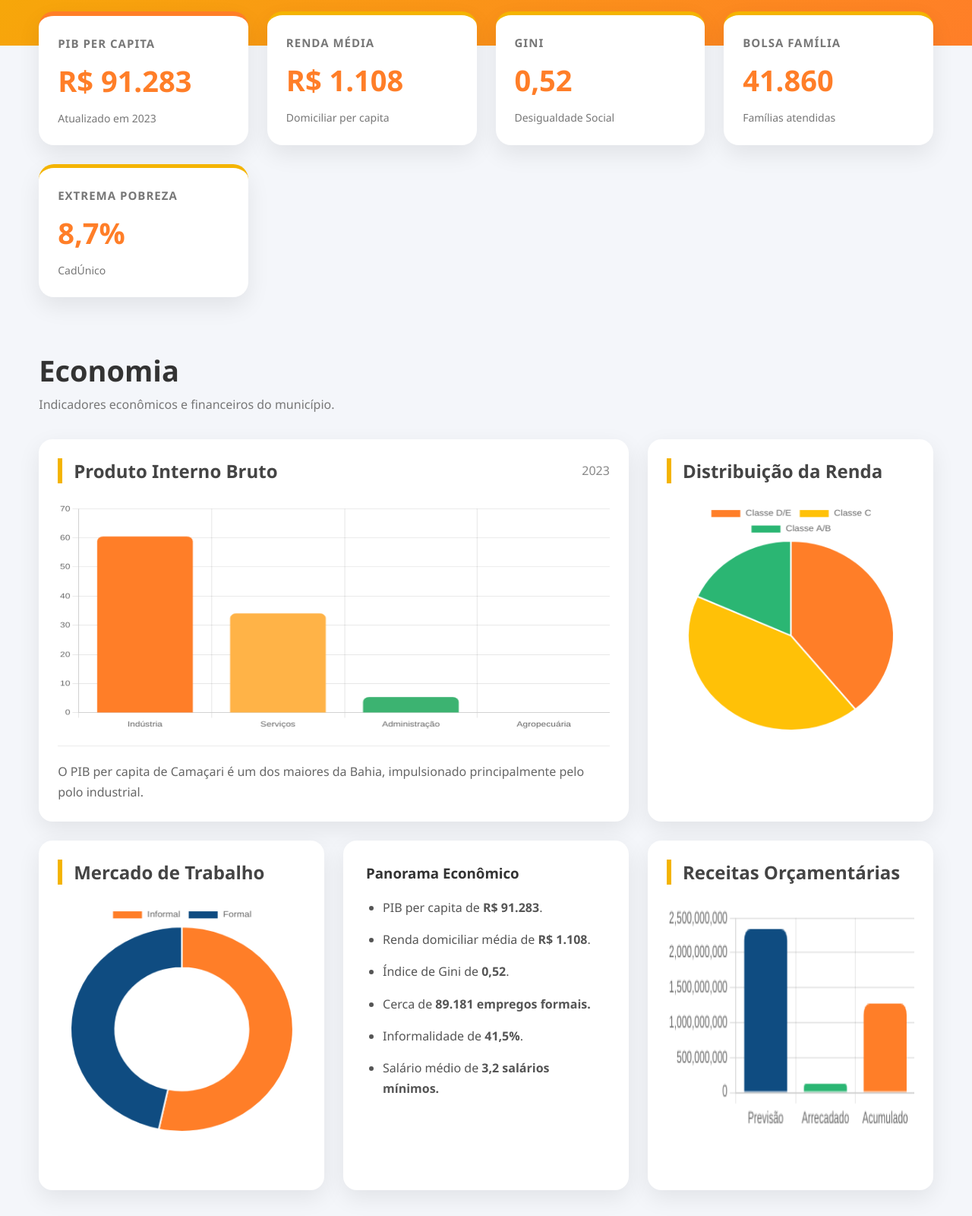
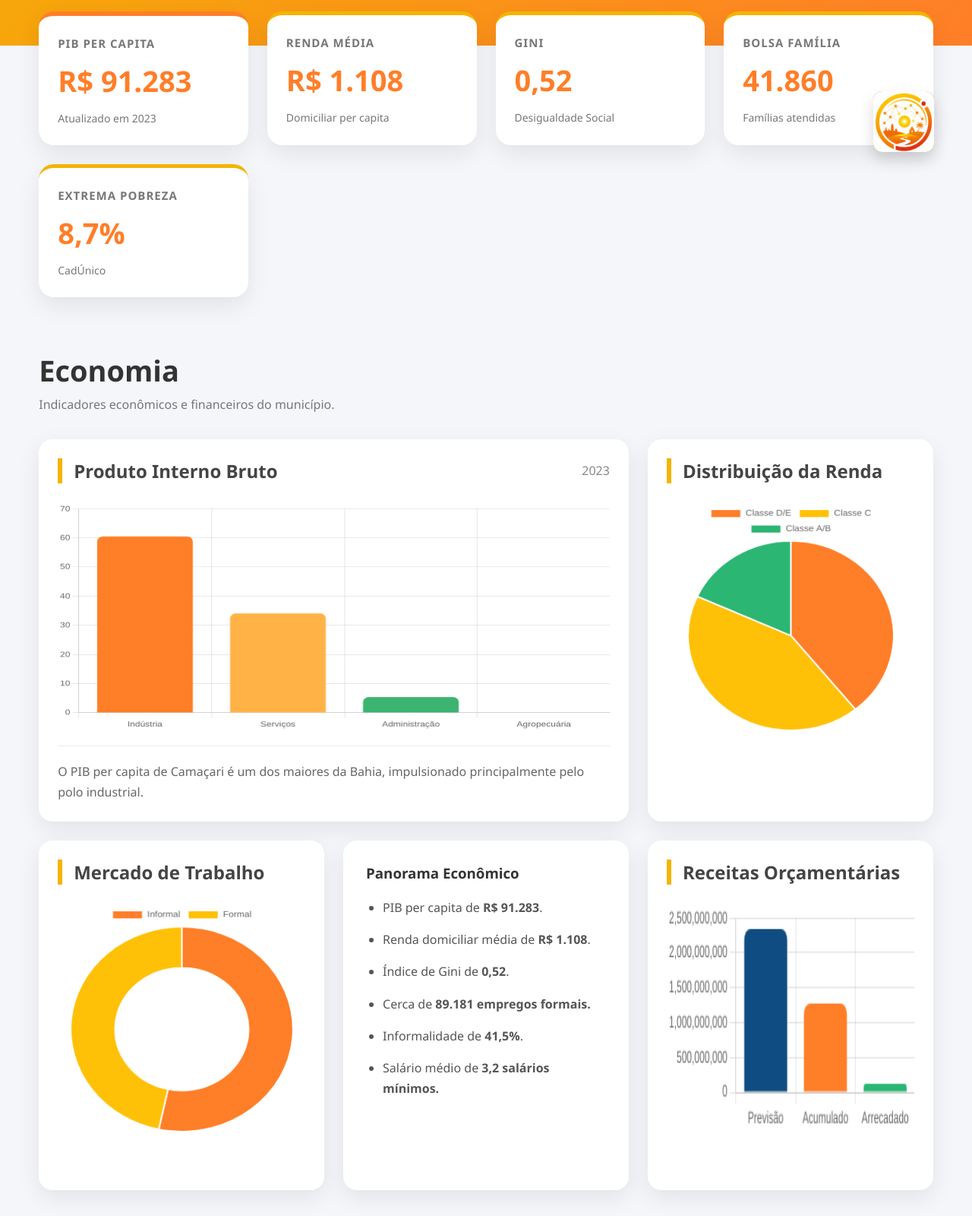
Before and after one commit to luiscript-ed/observatorio-camacari, a plain HTML site: page site-dados/dados.html in a window 1280 px wide. Shown: the part 520-2120 px from the top of the page at 76% size. Drawn offline with nearby package versions, Linux system fonts and the light colour scheme.

Commit message:
Atualização do front end, com barrinha giradora, e melhor cores

```diff
--- a/site-dados/dados.html
+++ b/site-dados/dados.html
@@ -616,6 +616,26 @@
 
         </div>
 
+       <div class="cardTexto">
+
+    <h3>Panorama da Infraestrutura</h3>
+
+    <ul>
+
+        <li><strong>98,7%</strong> dos domicílios possuem cobertura de coleta de lixo, representando o indicador mais elevado do município.</li>
+
+        <li><strong>94,1%</strong> da população é atendida pelo abastecimento de água, demonstrando ampla cobertura desse serviço essencial.</li>
+
+        <li><strong>92,4%</strong> das vias urbanas contam com iluminação pública, favorecendo mobilidade e segurança.</li>
+
+        <li>O <strong>esgotamento sanitário atende 67,47%</strong> das residências, sendo o principal desafio da infraestrutura urbana local.</li>
+
+        <li>Os indicadores mostram que Camaçari possui boa estrutura de serviços básicos, mas ainda demanda investimentos em saneamento para ampliar a qualidade de vida da população.</li>
+
+    </ul>
+
+</div>
+
         <div class="graficoGrande">
 
             <div class="cabecalhoCard">
@@ -923,6 +943,14 @@
 
 </footer>
 
+<div class="animation-container">
+    <div class="box box-fixed"></div>
+
+    <div class="box box-rotating" id="rotatingBox"> <img src="../ODtal.png" alt="Elemento Rotativo"> </div>
+  </div>
+
+  <div class="scroll-space">
+  </div>
 
 <script src="https://cdn.jsdelivr.net/npm/chart.js"></script>
 <script src="dados.js"></script>
--- a/site-dados/dados.js
+++ b/site-dados/dados.js
@@ -158,7 +158,7 @@ function criarGraficoTrabalho(){
 
                 backgroundColor:[
                     "#FF7E28",
-                    "#0F4C81"
+                    "#FFC107"
                 ]
 
             }]
@@ -189,8 +189,8 @@ function criarGraficoReceita(){
 
             labels:[
                 "Previsão",
-                "Arrecadado",
-                "Acumulado"
+                "Acumulado",
+                "Arrecadado"
             ],
 
             datasets:[{
@@ -199,14 +199,15 @@ function criarGraficoReceita(){
 
                 data:[
                     2343407569,
-                    119213008,
-                    1272498086
+                    1272498086,
+                    119213008
+
                 ],
 
                 backgroundColor:[
                     "#0F4C81",
-                    "#2BB673",
-                    "#FF7E28"
+                    "#FF7E28",
+                    "#2BB673"
                 ],
 
                 borderRadius:8
@@ -323,11 +324,11 @@ function criarGraficoIndicadores(){
                 ],
 
                 backgroundColor:[
-                    "#D32F2F",
-                    "#EF5350",
-                    "#FFA726",
-                    "#FFD54F",
-                    "#29B6F6"
+                    "#ff0000ff",
+                    "#ff5100ff",
+                    "#ff7b00e7",
+                    "#eeb600ff",
+                    "#caf629ff"
                 ],
 
                 borderWidth:2,
@@ -553,10 +554,10 @@ function criarGraficoLiderancas(){
                 ],
 
                 backgroundColor:[
-                    "#8E24AA",
-                    "#AB47BC",
-                    "#FFB300",
-                    "#26A69A"
+                    "#d42727ff",
+                    "#0cb659ff",
+                    "#f39923ff",
+                    "#146accff"
                 ],
 
                 borderWidth:2,
@@ -583,3 +584,25 @@ function criarGraficoLiderancas(){
     });
 
 }
+
+const rotatingBox = document.getElementById('rotatingBox');
+
+function handleScroll() {
+  // Altura total rolável da página
+  const maxScroll = document.documentElement.scrollHeight - window.innerHeight;
+
+  // Posição atual do scroll
+  const currentScroll = window.scrollY;
+
+  // Porcentagem de rolagem (de 0 a 1)
+  const scrollFraction = Math.min(currentScroll / maxScroll, 1);
+
+  // Calcula o ângulo (de 0 a 105 graus)
+  const rotationAngle = scrollFraction * 5000;
+
+  // Aplica a rotação no quadrado
+  rotatingBox.style.transform = `rotate(${rotationAngle}deg)`;
+}
+
+// Escuta o evento de scroll da janela
+window.addEventListener('scroll', handleScroll);
--- a/site-dados/dd.css
+++ b/site-dados/dd.css
@@ -1214,3 +1214,60 @@ nav a{
     border .3s;
 
 }
+
+* {
+  box-sizing: border-box;
+  margin: 0;
+  padding: 0;
+}
+
+/* Espaço extra apenas para gerar a barra de scroll */
+.scroll-space {
+  height: 300vh;
+  padding: 40px;
+  background: linear-gradient(180deg, #f4f4f9 0%, #e0e0ed 100%);
+  font-family: sans-serif;
+}
+
+/* Container fixado no canto superior direito */
+.animation-container {
+  position: fixed;
+  top: 640px;
+  right: 30px;
+  width: 100px;
+  height: 100px;
+  z-index: 1000;
+}
+
+/* Estilo base dos quadrados */
+.box {
+  width: 80px;
+  height: 80px;
+  border-radius: 12px;
+  position: absolute;
+  top: 0;
+  left: 0;
+}
+
+/* Quadrado estático (fundo) */
+.box-fixed {
+  background-color: #2b2d42;
+  opacity: 0.3;
+}
+
+/* Quadrado que rotaciona (sobreposto) */
+.box-rotating {
+  background-color: #f4b400;;
+  box-shadow: 0 10px 20px rgba(0, 0, 0, 0.15);
+  /* Transição suave de transformação */
+  will-change: transform;
+}
+
+/* Faz a imagem ocupar 100% da div e respeitar as bordas */
+.box-rotating img {
+  width: 100%;
+  height: 100%;
+  object-fit: cover; /* Garante que a imagem preencha o espaço sem distorcer */
+  border-radius: 12px; /* Acompanha o arredondamento da div */
+  display: block;
+}
```
Also changed, not shown: ODtal.png (added).
